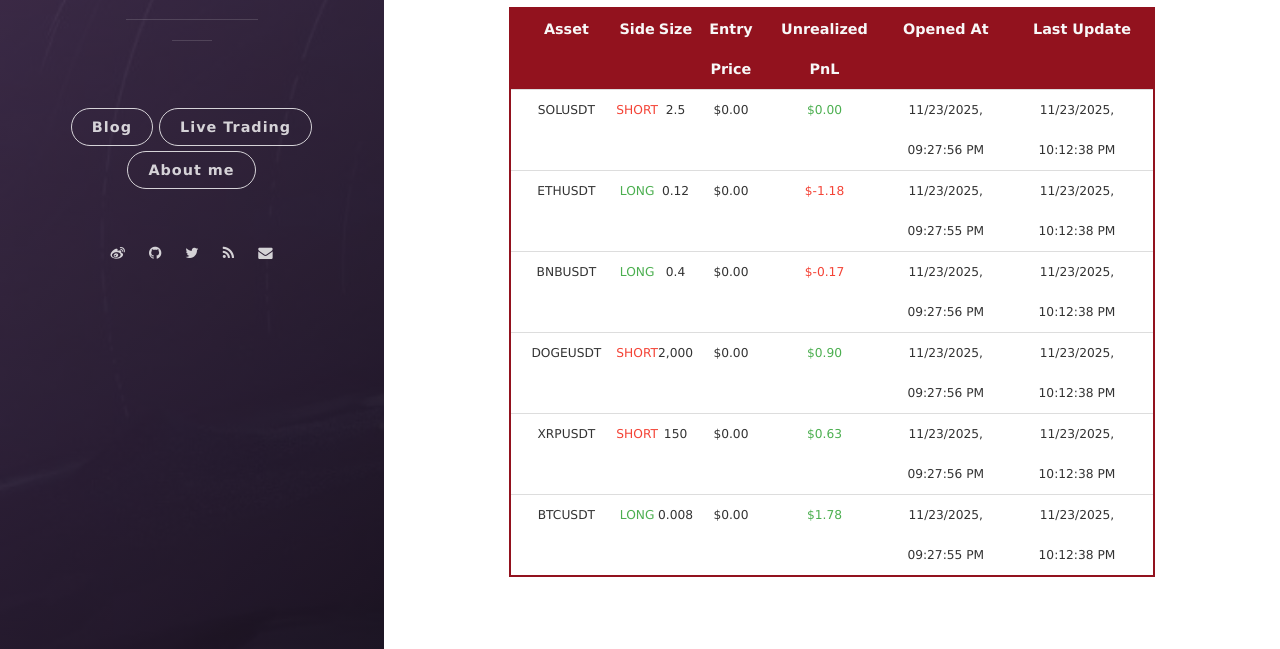
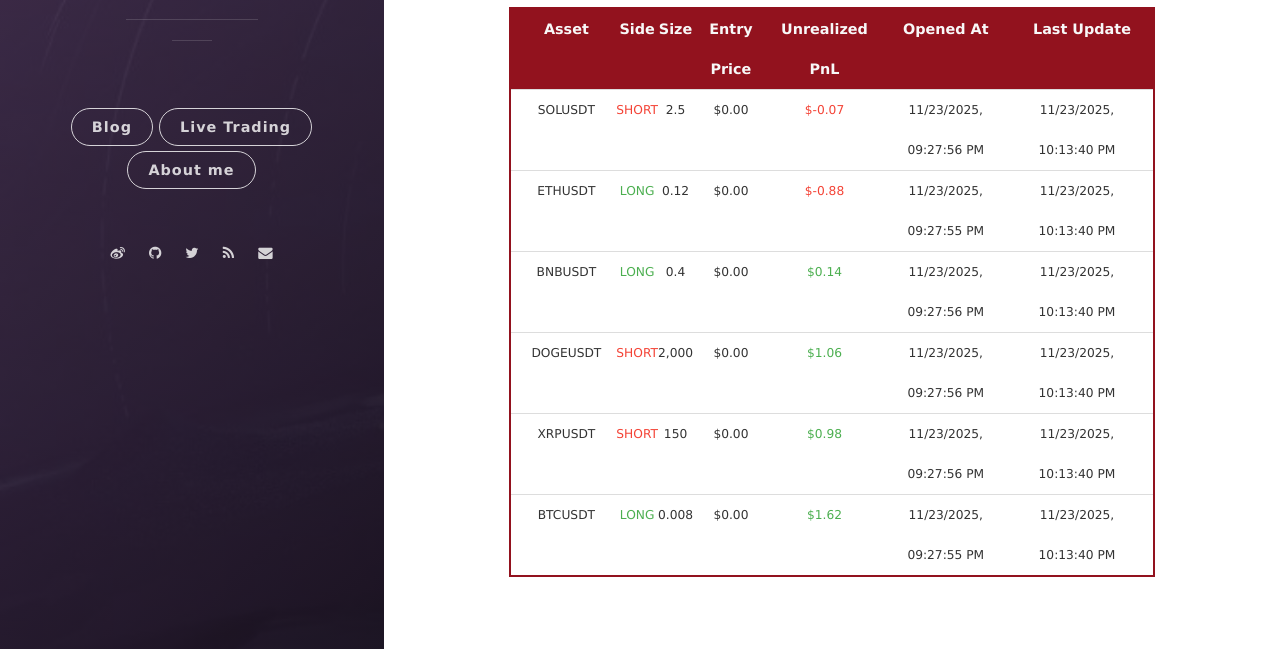
Before and after one commit to leeyegy/leeyegy.github.io, a Jekyll site: the page built from live-trading.html, in a window 1280 px wide and 1269 px high. Shown: the part 592-1241 px from the top of the window. Built offline with Jekyll 4.4.1, drawn with Linux system fonts in a browser that asks for light colours; nearby versions of some CDN libraries.

Commit message:
AccountMonitor: refresh positions 2025-11-24T06:13:40+08:00

```diff
--- a/assets/data/binance/positions.json
+++ b/assets/data/binance/positions.json
@@ -4,53 +4,53 @@
     "side": "SHORT",
     "size": 2.5,
     "entryPrice": 0.0,
-    "unrealizedPnl": 0.0,
+    "unrealizedPnl": -0.06944085,
     "openedAt": "2025-11-24T05:27:56+08:00",
-    "reportedAt": "2025-11-24T06:12:38+08:00"
+    "reportedAt": "2025-11-24T06:13:40+08:00"
   },
   {
     "symbol": "ETHUSDT",
     "side": "LONG",
     "size": 0.12,
     "entryPrice": 0.0,
-    "unrealizedPnl": -1.18253302,
+    "unrealizedPnl": -0.87971441,
     "openedAt": "2025-11-24T05:27:55+08:00",
-    "reportedAt": "2025-11-24T06:12:38+08:00"
+    "reportedAt": "2025-11-24T06:13:40+08:00"
   },
   {
     "symbol": "BNBUSDT",
     "side": "LONG",
     "size": 0.4,
     "entryPrice": 0.0,
-    "unrealizedPnl": -0.17383649,
+    "unrealizedPnl": 0.136,
     "openedAt": "2025-11-24T05:27:56+08:00",
-    "reportedAt": "2025-11-24T06:12:38+08:00"
+    "reportedAt": "2025-11-24T06:13:40+08:00"
   },
   {
     "symbol": "DOGEUSDT",
     "side": "SHORT",
     "size": 2000.0,
     "entryPrice": 0.0,
-    "unrealizedPnl": 0.9,
+    "unrealizedPnl": 1.06,
     "openedAt": "2025-11-24T05:27:56+08:00",
-    "reportedAt": "2025-11-24T06:12:38+08:00"
+    "reportedAt": "2025-11-24T06:13:40+08:00"
   },
   {
     "symbol": "XRPUSDT",
     "side": "SHORT",
     "size": 150.0,
     "entryPrice": 0.0,
-    "unrealizedPnl": 0.63,
+    "unrealizedPnl": 0.975,
     "openedAt": "2025-11-24T05:27:56+08:00",
-    "reportedAt": "2025-11-24T06:12:38+08:00"
+    "reportedAt": "2025-11-24T06:13:40+08:00"
   },
   {
     "symbol": "BTCUSDT",
     "side": "LONG",
     "size": 0.008,
     "entryPrice": 0.0,
-    "unrealizedPnl": 1.7766,
+    "unrealizedPnl": 1.6222,
     "openedAt": "2025-11-24T05:27:55+08:00",
-    "reportedAt": "2025-11-24T06:12:38+08:00"
+    "reportedAt": "2025-11-24T06:13:40+08:00"
   }
 ]
```
